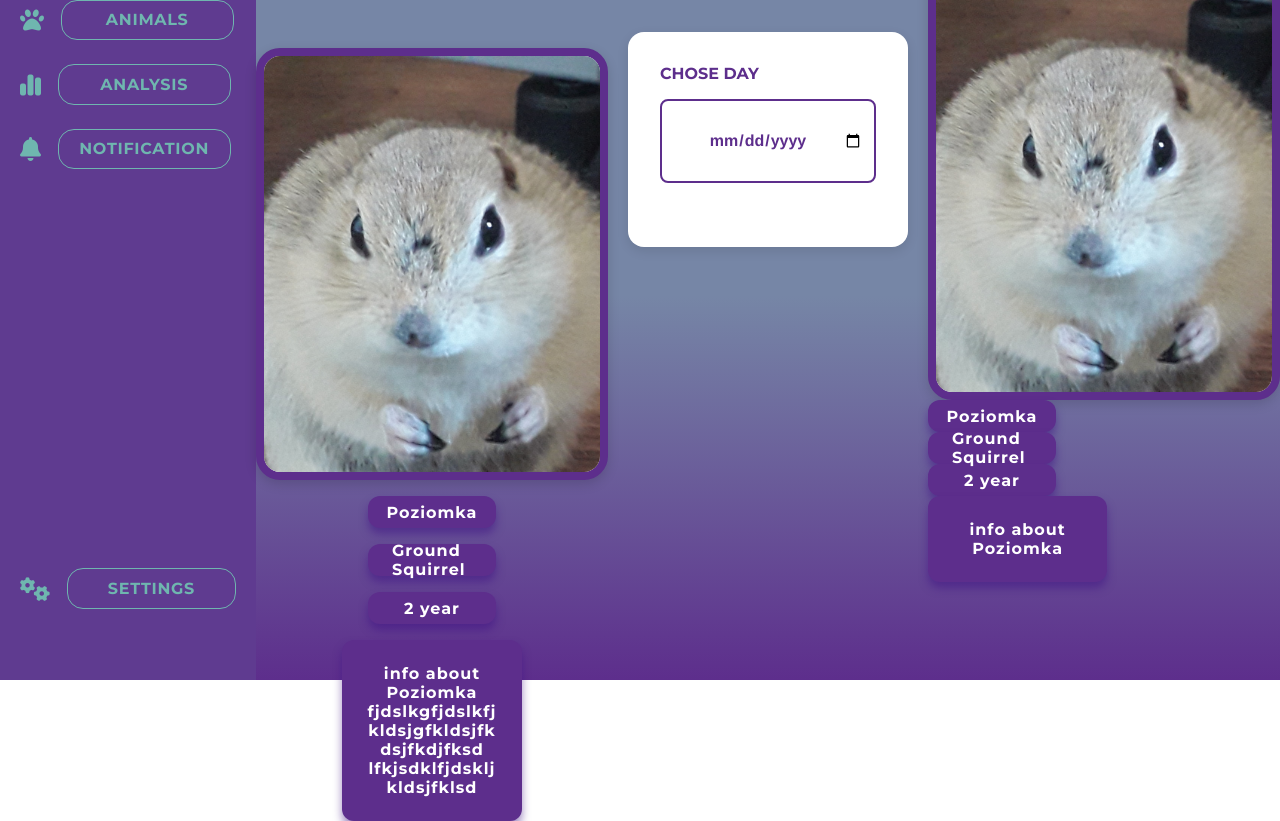
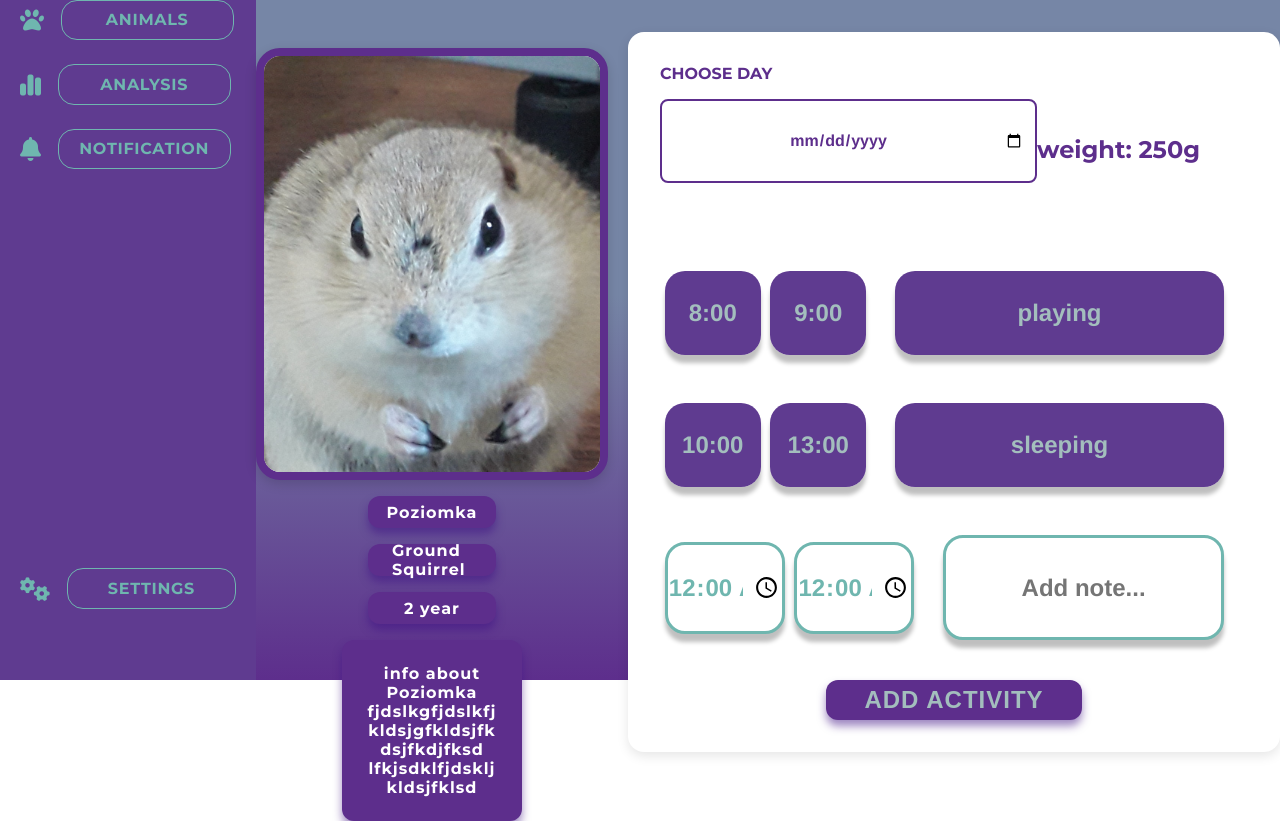
Before and after one commit to julpol00/wdpai-2025, a PHP site: page /public/views/pet_journal.html in a window 1280 px wide. Shown: the part 120-941 px from the top of the page. Run offline with PHP 8.4, Linux system fonts and the light colour scheme; some libraries are stand-ins or nearby versions.

Commit message:
This commit add final version of styling pet journal site

```diff
--- a/LAB01-KONFIGURACJA/public/css/pet_journal.css
+++ b/LAB01-KONFIGURACJA/public/css/pet_journal.css
@@ -22,7 +22,7 @@
 .wrapper{
 
   display: grid;
-  grid-template-columns: repeat(3, 1fr);
+  grid-template-columns: 1fr 2fr;
   gap: 20px;
 
 }
@@ -85,7 +85,7 @@
 
 
 .calendar-section {
-  max-width: 600px;
+  max-width: 1000px;
   margin: 4em auto;
   padding: 2em;
   background-color: #fff;
@@ -96,11 +96,11 @@
 
 .calendar-input {
   display: block;
-  width: 100%;
   padding: 0.7em;
   font-size: 1em;
   color:  #5d2e8c;
   margin: 1em 0 2em 0;
+  margin-right: auto;
   border: 2px solid #5d2e8c;
   border-radius: 0.5em;
   outline: none;
@@ -109,5 +109,182 @@
 .calendar-label{
     color:  #5d2e8c;
     font-family: 'Montserrat', sans-serif;
-      font-weight: bold;
+    font-weight: bold;
 }
+
+.calendar-row {
+  display: flex;
+  align-items: center;
+   justify-content: space-between;
+  width: 100%;
+}
+
+.activity-and-weight-button {
+  display: flex;
+  align-items: center;
+  background-color: #3d0f83;
+  justify-content: center;
+  margin: 8em auto;
+  color: #a3bebd;
+  padding: 0 1.5rem;
+  border-radius: 12px;
+  border: none;
+  font-weight: bold;
+  box-shadow: 0px 6px 8px rgba(61, 15, 131, 0.5);
+  cursor: pointer;
+  letter-spacing: 1px;
+  height: 3rem;
+  width: 20vw;
+  transition: background-color 0.3s ease, transform 0.2s ease;
+}
+
+.activity-and-weight-button:hover {
+  background-color: #5123a8;
+  transform: translateY(-2px);
+}
+
+.calendar-weight {
+  color: #5d2e8c;
+  font-weight: bold;
+  white-space: nowrap;
+  font-family: 'Montserrat', sans-serif;
+  font-size: 1.5em;
+  margin-right: 2em;
+}
+
+.notes-section {
+  margin-top: 2em;
+  display: flex;
+  flex-direction: column;
+}
+
+.notes-list {
+  display: flex;
+  flex-direction: column;
+  gap: 0em;
+  margin-bottom: 1em;
+}
+
+.note, .note-form {
+  display: flex;
+  align-items: center;
+  font-family: 'Montserrat', sans-serif;
+  color: #95BFBB;;
+}
+
+.note-time {
+    background: rgba(52, 7, 115, 0.79);
+    box-shadow: 0px 8px 4px rgba(0, 0, 0, 0.25);
+    border-radius: 20px;
+    width: 5em;
+    outline: none;
+    margin: 1em 0.2em;
+    color:  #a3bebd;
+    line-height: 3.5em;
+    text-align: center;
+    font-weight: bold;
+    font-family: "Inter-Black", Helvetica;
+    font-size: 1.5em;
+}
+
+
+.note-text {
+    background: rgba(52, 7, 115, 0.79);
+    box-shadow: 0px 8px 4px rgba(0, 0, 0, 0.25);
+    border-radius: 20px;
+    outline: none;
+    color:  #a3bebd;
+    margin: 1em 1em;
+    line-height: 3.5em;
+    text-align: center;
+    font-weight: bold;
+    font-family: "Inter-Black", Helvetica;
+    font-size: 1.5em;
+    width: 70%;
+
+}
+
+.note-input {
+  flex: 1;
+  border: 1px solid #5d2e8c;
+  border-radius: 0.3em;
+  padding: 0.3em 0.5em;
+  font-family: 'Montserrat', sans-serif;
+  color: #5d2e8c;
+  outline: none;
+}
+
+.note-button {
+  background-color: #5d2e8c;
+  color: white;
+  font-weight: bold;
+  border: none;
+  border-radius: 0.3em;
+  padding: 0.4em 1em;
+  cursor: pointer;
+}
+
+.note-button:hover {
+  background-color: #4a2373;
+}
+
+.input-time{
+    background: white;
+    box-shadow: 0px 8px 4px rgba(0, 0, 0, 0.25);
+    border-radius: 20px;
+    width: 5em;
+    outline: none;
+    margin: 1em 0.2em;
+    color: #6fb6af;
+    line-height: 3.5em;
+    text-align: center;
+    font-weight: bold;
+    font-family: "Inter-Black", Helvetica;
+    font-size: 1.5em;
+
+}
+
+.note-input{
+    background: white;
+    box-shadow: 0px 8px 4px rgba(0, 0, 0, 0.25);
+    border-radius: 20px;
+    border-color: #6fb6af;
+        border: 3px solid;
+    outline: none;
+    color: #6fb6af;
+    margin: 1em 1em;
+    line-height: 3.5em;
+    text-align: center;
+    font-weight: bold;
+    font-family: "Inter-Black", Helvetica;
+    font-size: 1.5em;
+    width: 70%;
+
+}
+
+.add-button {
+  background-color: #5d2e8c;
+  color: #a3bebd;
+  padding: 0 1.5rem;
+  border-radius: 12px;
+  border: none;
+  font-weight: bold;
+  margin: auto;
+  box-shadow: 0px 6px 8px rgba(61, 15, 131, 0.5);
+  cursor: pointer;
+  letter-spacing: 1px;
+  font-size: 1.5em;
+  width: 20vw;
+  height: 5vh;
+  transition: background-color 0.3s ease, transform 0.2s ease;
+
+    display: flex;
+  align-items: center;
+  justify-content: center;
+  text-align: center;
+}
+
+.add-button:hover {
+  background-color: #5123a8;
+  transform: translateY(-2px);
+}
--- a/LAB01-KONFIGURACJA/public/css/style.css
+++ b/LAB01-KONFIGURACJA/public/css/style.css
@@ -230,6 +230,25 @@ main{
 
 }
 
+.save-button {
+  background-color: #5d2e8c;
+  color: #a3bebd;
+  padding: 0 1.5rem;
+  border-radius: 12px;
+  border: none;
+  font-weight: bold;
+  box-shadow: 0px 6px 8px rgba(61, 15, 131, 0.5);
+  cursor: pointer;
+  letter-spacing: 1px;
+  height: 2rem;
+  transition: background-color 0.3s ease, transform 0.2s ease;
+}
+
+.save-button:hover {
+  background-color: #5123a8;
+  transform: translateY(-2px);
+}
+
 
 @media only screen and (max-device-width: 420px) {
     body {
--- a/LAB01-KONFIGURACJA/public/views/pet_journal.html
+++ b/LAB01-KONFIGURACJA/public/views/pet_journal.html
@@ -3,8 +3,8 @@
 <head>
     <meta charset="UTF-8">
     <meta name="viewport" content="width=device-width, initial-scale=1.0">
+        <link rel="stylesheet" type="text/css" href="../css/style.css">
     <link rel="stylesheet" type="text/css" href="../css/pet_journal.css">
-    <link rel="stylesheet" type="text/css" href="../css/style.css">
     <script src="https://kit.fontawesome.com/6c7c83f719.js" crossorigin="anonymous"></script>
     <title>Pet Journal</title>
 </head>
@@ -44,21 +44,40 @@
                 </div>
                 </div>
 
-                <div class="calendar">
+                    <div class="calendar">
                     <section class="calendar-section">
-                    <label for="calendar" class="calendar-label">CHOSE DAY</label>
-                    <input type="date" id="calendar" class="calendar-input" />
+                        <label for="calendar" class="calendar-label">CHOOSE DAY</label>
+
+                        <div class="calendar-row">
+                        <input type="date" id="calendar" class="calendar-input" />
+                        <span class="calendar-weight">weight: 250g</span>
+                        </div>
+
+                        <div class="notes-section">
+                        <div class="notes-list">
+                            <div class="note">
+                            <div class="note-time">8:00</div>
+                            <div class="note-time">9:00</div>
+                            <div class="note-text">playing</div>
+                            </div>
+                            <div class="note">
+                            <div class="note-time">10:00</div>
+                            <div class="note-time">13:00</div>
+                            <div class="note-text">sleeping</div>
+                            </div>
+
+                            <div class="note-form">
+                            <input type="time" class="input-time" required   value="00:00"/>
+                            <input type="time" class="input-time" required  value="00:00"/>
+                            <input type="text" class="note-input" placeholder="Add note..." required />
+                            </div>
+                        </div>
+                        <div class="add-button"> ADD ACTIVITY</div>
+                        </div>
+
+
                     </section>
-                </div>
-
-                 <div class="journal">
-                                        <div class="card">
-                    <img src="../img/uploads/suseł.jpg" alt="Poziomka" class="card-image" />
                     </div>
-                    <div class="normal-text">Poziomka</div>
-                    <div class="normal-text">Ground Squirrel</div>
-                    <div class="normal-text">2 year</div>
-                    <div class="long-text">info about Poziomka</div>
                  </div>
                 </div>
     </main>
```
Also changed, not shown: LAB01-KONFIGURACJA/public/css/insert_data.css (+0 -20 lines).
